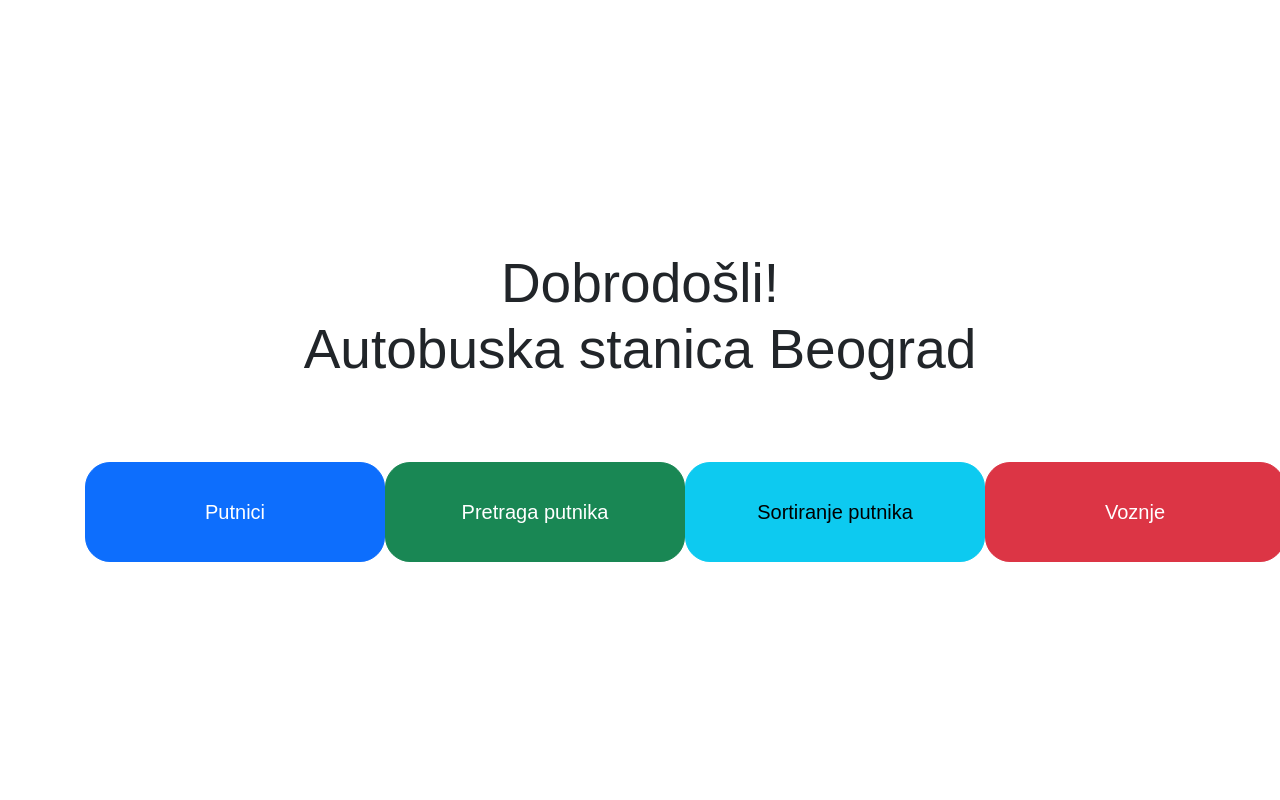
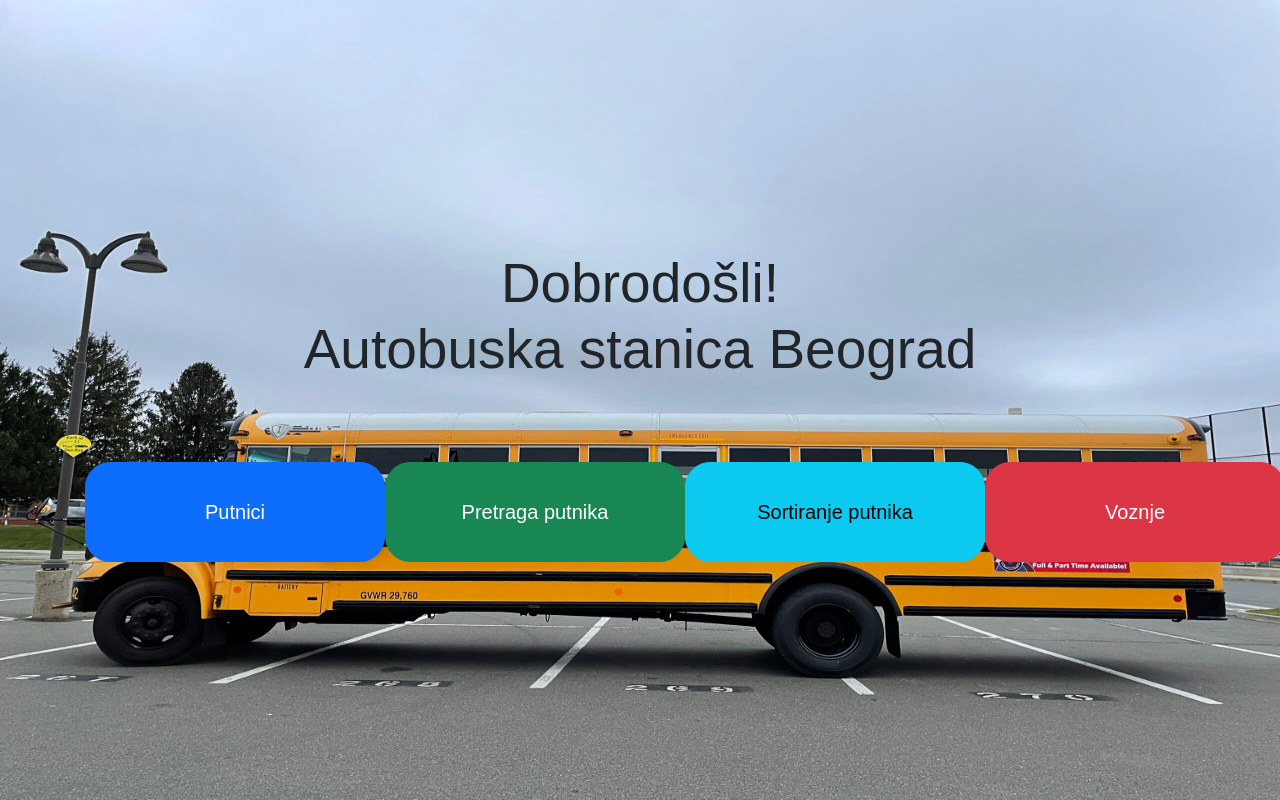
Before and after one commit to lsimovic1/domaci, a PHP site: page / in a window 1280 px wide. Run offline with PHP 8.4, Linux system fonts and the light colour scheme; some web fonts are replaced.

Commit message:
Ispravak css

```diff
--- a/index.css
+++ b/index.css
@@ -53,3 +53,10 @@ h1 {
     margin-top: 35px;
     margin-left: 550px;
 }
+
+body{
+    background-image: url("img/slika1.jpg" );
+    background-size: 100% 100%;
+    background-repeat: no-repeat;
+    background-attachment: fixed;
+}
--- a/putnik/crud/update.php
+++ b/putnik/crud/update.php
@@ -1,7 +1,7 @@
 <?php
 
 require('../../DB.php');
-require('../Putnik.php');
+require('../../putnik/Putnik.php');
 $db = new DB('domaci');
 
 $putnik = new Putnik();
```
Also changed, not shown: img/slika1.jpg (added).
